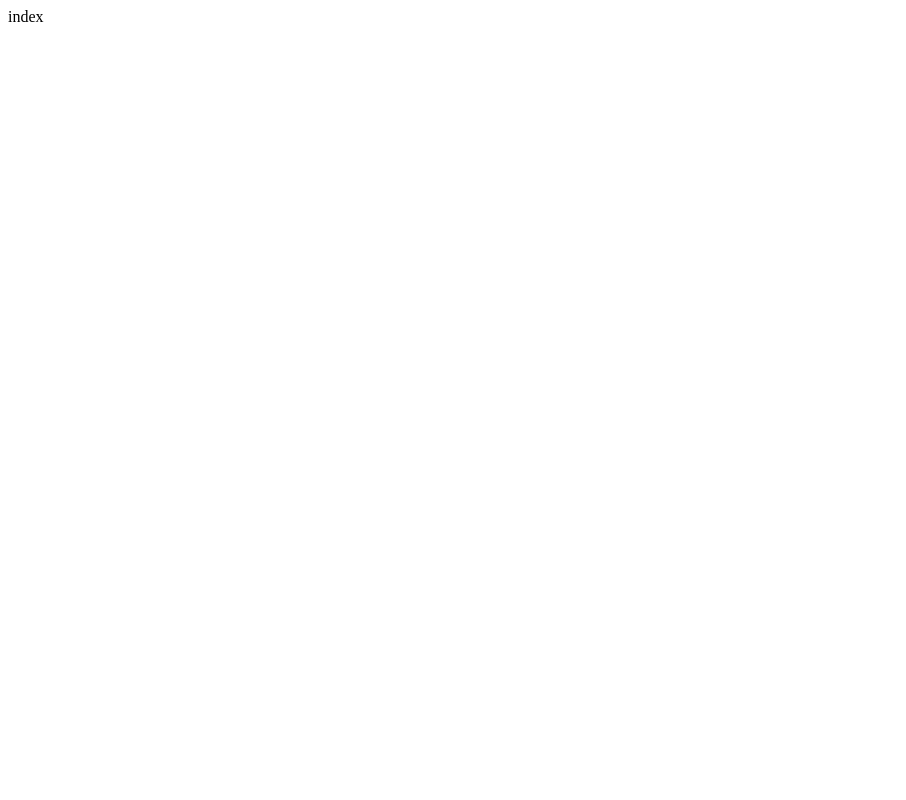
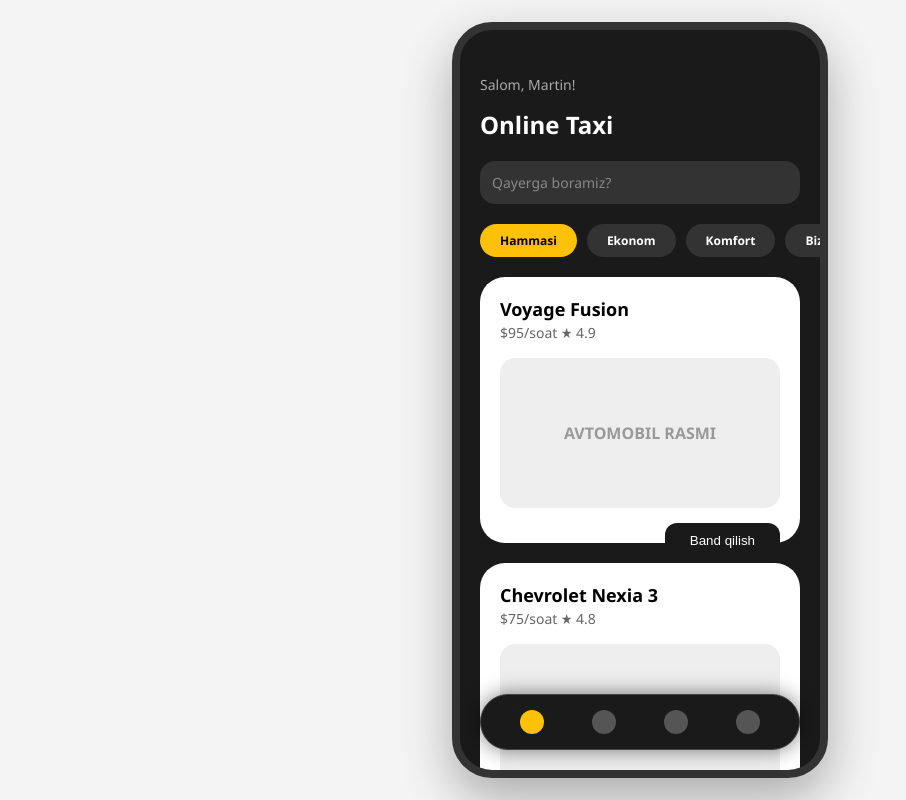
Before and after one commit to saytzakaz6-alt/Online-taxi-, a plain HTML site: page index.html in a window 1280 px wide. Shown: the whole page, without its empty margins (0-906 px from the left). Drawn offline with Linux system fonts and the light colour scheme.

Commit message:
Update index.html

```diff
--- a/index.html
+++ b/index.html
@@ -1 +1,171 @@
-index
+<!DOCTYPE html>
+<html lang="uz">
+<head>
+    <meta charset="UTF-8">
+    <meta name="viewport" content="width=device-width, initial-scale=1.0">
+    <title>Online Taxi - Booking</title>
+    <style>
+        :root {
+            --primary-yellow: #FFC107;
+            --dark-bg: #1a1a1a;
+            --card-bg: #ffffff;
+        }
+
+        body {
+            font-family: 'Segoe UI', Tahoma, Geneva, Verdana, sans-serif;
+            background-color: #f4f4f4;
+            margin: 0;
+            display: flex;
+            justify-content: center;
+            align-items: center;
+            min-height: 100vh;
+        }
+
+        .phone-container {
+            width: 360px;
+            height: 740px;
+            background-color: var(--dark-bg);
+            border-radius: 40px;
+            border: 8px solid #333;
+            overflow: hidden;
+            position: relative;
+            box-shadow: 0 20px 50px rgba(0,0,0,0.3);
+        }
+
+        /* Header */
+        .header {
+            padding: 40px 20px 20px;
+            color: white;
+        }
+        .header h1 { font-size: 24px; margin: 0; }
+        .header p { color: #aaa; font-size: 14px; margin-top: 5px; }
+
+        /* Search Bar */
+        .search-box {
+            background: #333;
+            margin: 0 20px;
+            padding: 12px;
+            border-radius: 15px;
+            color: #888;
+            font-size: 14px;
+        }
+
+        /* Categories */
+        .categories {
+            display: flex;
+            gap: 10px;
+            padding: 20px;
+            overflow-x: auto;
+        }
+        .cat-item {
+            background: var(--primary-yellow);
+            padding: 8px 20px;
+            border-radius: 20px;
+            font-weight: bold;
+            font-size: 12px;
+        }
+        .cat-item.inactive {
+            background: #333;
+            color: white;
+        }
+
+        /* Car Cards */
+        .car-card {
+            background: var(--card-bg);
+            margin: 0 20px 20px;
+            border-radius: 25px;
+            padding: 20px;
+            position: relative;
+        }
+        .car-card h3 { margin: 0; font-size: 18px; }
+        .car-card .price { color: #666; font-size: 14px; }
+        .car-img {
+            width: 100%;
+            height: 150px;
+            background: #eee; /* Rasmlar uchun joy */
+            margin: 15px 0;
+            border-radius: 15px;
+            display: flex;
+            align-items: center;
+            justify-content: center;
+            font-weight: bold;
+            color: #999;
+        }
+        .book-btn {
+            background: var(--dark-bg);
+            color: white;
+            border: none;
+            padding: 10px 25px;
+            border-radius: 12px;
+            float: right;
+            cursor: pointer;
+        }
+
+        /* Bottom Nav */
+        .bottom-nav {
+            position: absolute;
+            bottom: 20px;
+            left: 50%;
+            transform: translateX(-50%);
+            background: var(--dark-bg);
+            width: 80%;
+            display: flex;
+            justify-content: space-around;
+            padding: 15px;
+            border-radius: 30px;
+            box-shadow: 0 0 20px rgba(0,0,0,0.5);
+            border: 1px solid #444;
+        }
+        .nav-icon {
+            width: 24px;
+            height: 24px;
+            background: #555;
+            border-radius: 50%;
+        }
+        .nav-icon.active { background: var(--primary-yellow); }
+
+    </style>
+</head>
+<body>
+
+    <div class="phone-container">
+        <div class="header">
+            <p>Salom, Martin!</p>
+            <h1>Online Taxi</h1>
+        </div>
+
+        <div class="search-box">
+            Qayerga boramiz?
+        </div>
+
+        <div class="categories">
+            <div class="cat-item">Hammasi</div>
+            <div class="cat-item inactive">Ekonom</div>
+            <div class="cat-item inactive">Komfort</div>
+            <div class="cat-item inactive">Biznes</div>
+        </div>
+
+        <div class="car-card">
+            <h3>Voyage Fusion</h3>
+            <span class="price">$95/soat ★ 4.9</span>
+            <div class="car-img">AVTOMOBIL RASMI</div>
+            <button class="book-btn">Band qilish</button>
+        </div>
+
+        <div class="car-card">
+            <h3>Chevrolet Nexia 3</h3>
+            <span class="price">$75/soat ★ 4.8</span>
+            <div class="car-img">NEXIA 3 RASMI</div>
+            <button class="book-btn">Band qilish</button>
+        </div>
+
+        <div class="bottom-nav">
+            <div class="nav-icon active"></div>
+            <div class="nav-icon"></div>
+            <div class="nav-icon"></div>
+            <div class="nav-icon"></div>
+        </div>
+    </div>
+
+</body>
+  </html>
```
